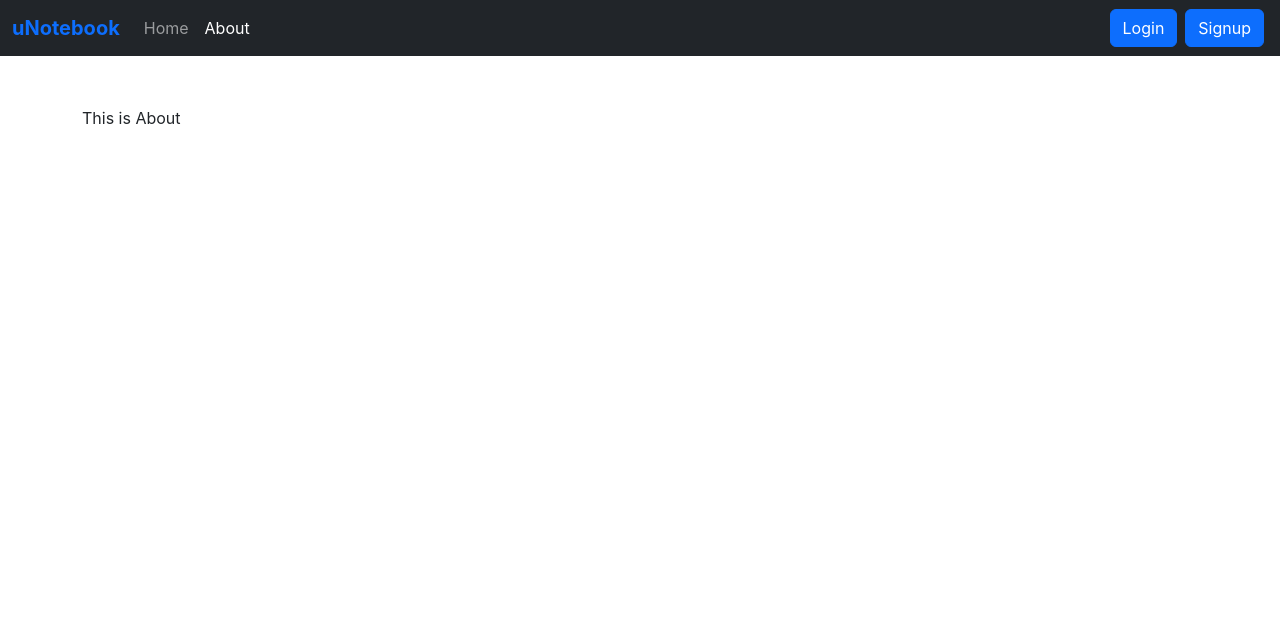
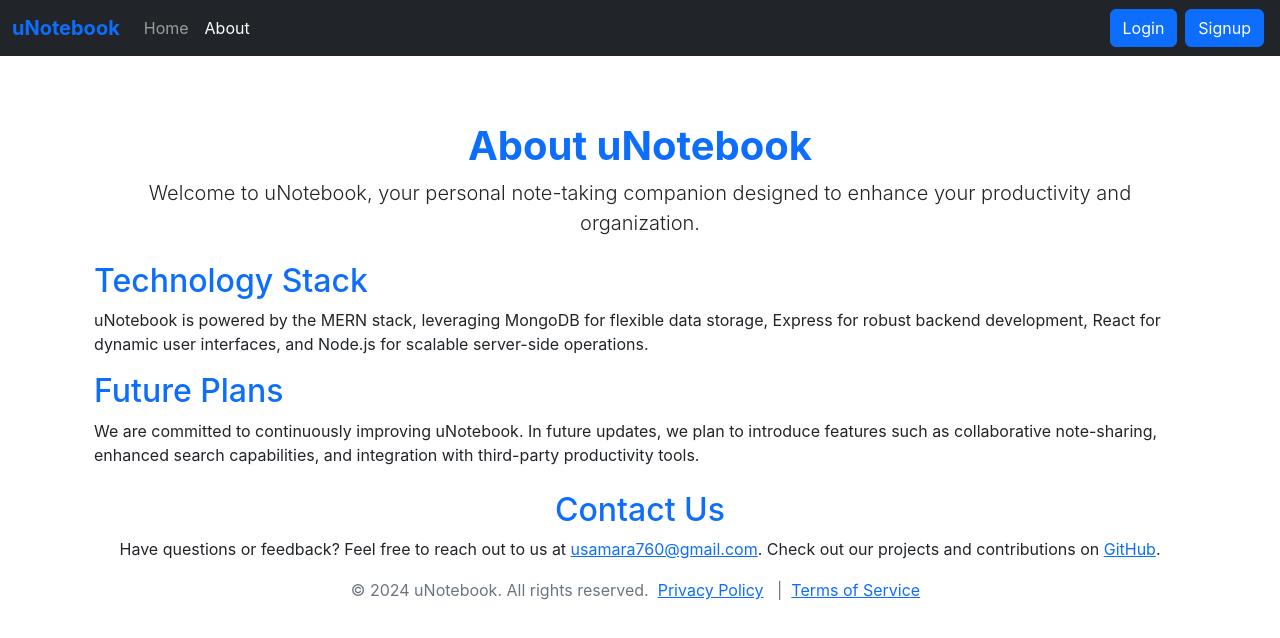
Before and after one commit to Usama-Rasheed1/uNotebook, a React (Create React App) app: page /about in a window 1280 px wide. Shown: the top 638 px of the page. Built offline with nearby package versions, Linux system fonts and the light colour scheme; the HTML template or start-up script is replaced by a standard one.

Commit message:
Add About Component

```diff
--- a/src/components/About.js
+++ b/src/components/About.js
@@ -1,10 +1,47 @@
-import React from 'react'
+import React from 'react';
 
 const About = () => {
+  return (
+    <div className="container my-3">
+      {/* Introduction Section */}
+      <div className="text-center mb-4">
+        <h1 className="text-primary"><strong>About uNotebook</strong></h1>
+        <p className="lead">
+          Welcome to uNotebook, your personal note-taking companion designed to enhance your productivity and organization.
+        </p>
+      </div>
 
-  return (
-    <div>This is About</div>
-  )
+      {/* Technology Stack Section */}
+      <div className="mb-3">
+        <h2 className="text-primary">Technology Stack</h2>
+        <p>
+          uNotebook is powered by the MERN stack, leveraging MongoDB for flexible data storage, Express for robust backend development, React for dynamic user interfaces, and Node.js for scalable server-side operations.
+        </p>
+      </div>
+
+      {/* Future Plans Section */}
+      <div className="mb-4">
+        <h2 className="text-primary">Future Plans</h2>
+        <p>
+          We are committed to continuously improving uNotebook. In future updates, we plan to introduce features such as collaborative note-sharing, enhanced search capabilities, and integration with third-party productivity tools.
+        </p>
+      </div>
+
+      {/* Contact Us Section */}
+      <div className="text-center">
+        <h2 className="text-primary">Contact Us</h2>
+        <p>
+          Have questions or feedback? Feel free to reach out to us at <a href="mailto:support@uNotebook.com" className="text-primary">usamara760@gmail.com</a>.
+          Check out our projects and contributions on <a href="https://github.com/Usama-Rasheed1" className="text-primary">GitHub</a>.
+        </p>
+        <p className="text-muted">
+          © 2024 uNotebook. All rights reserved.
+          <button className="btn btn-link p-0 text-primary mx-2 mb-1">Privacy Policy</button> |
+          <button className="btn btn-link p-0 text-primary mx-2 mb-1">Terms of Service</button>
+        </p>
+      </div>
+    </div>
+  );
 }
 
-export default About
+export default About;
```
